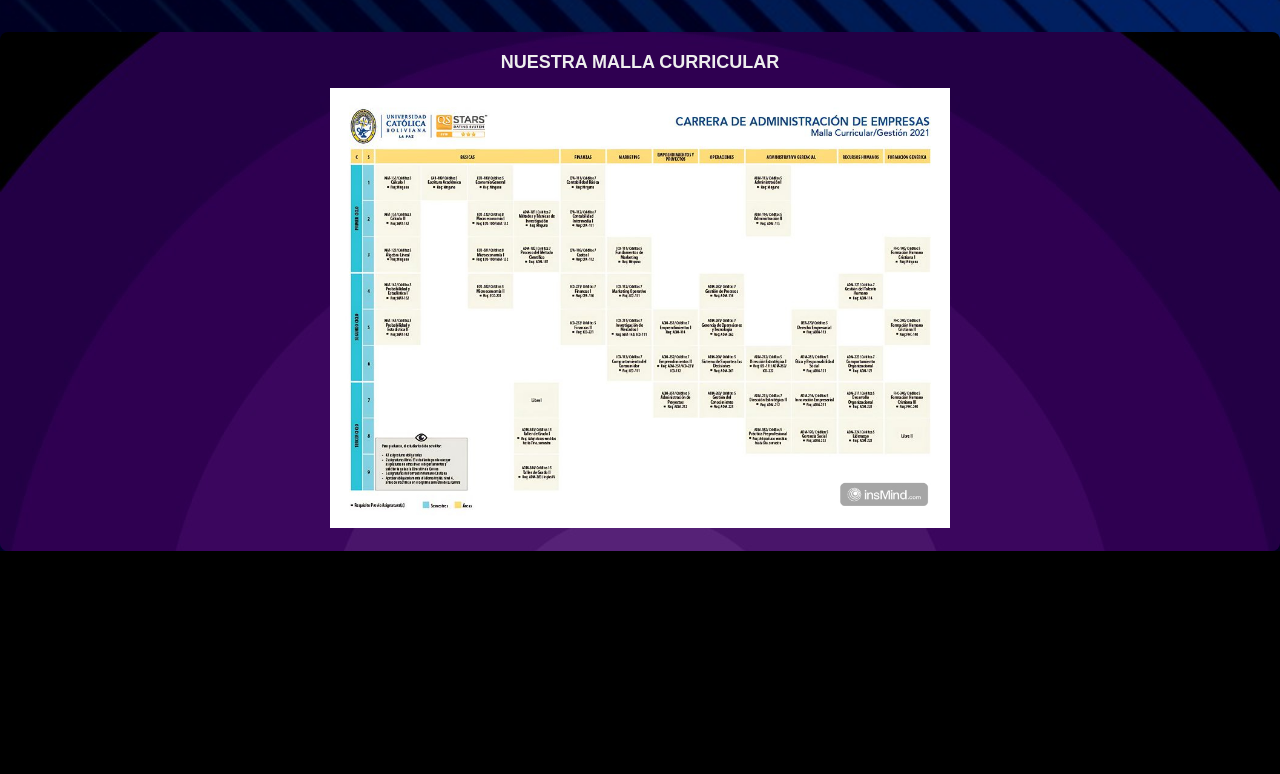
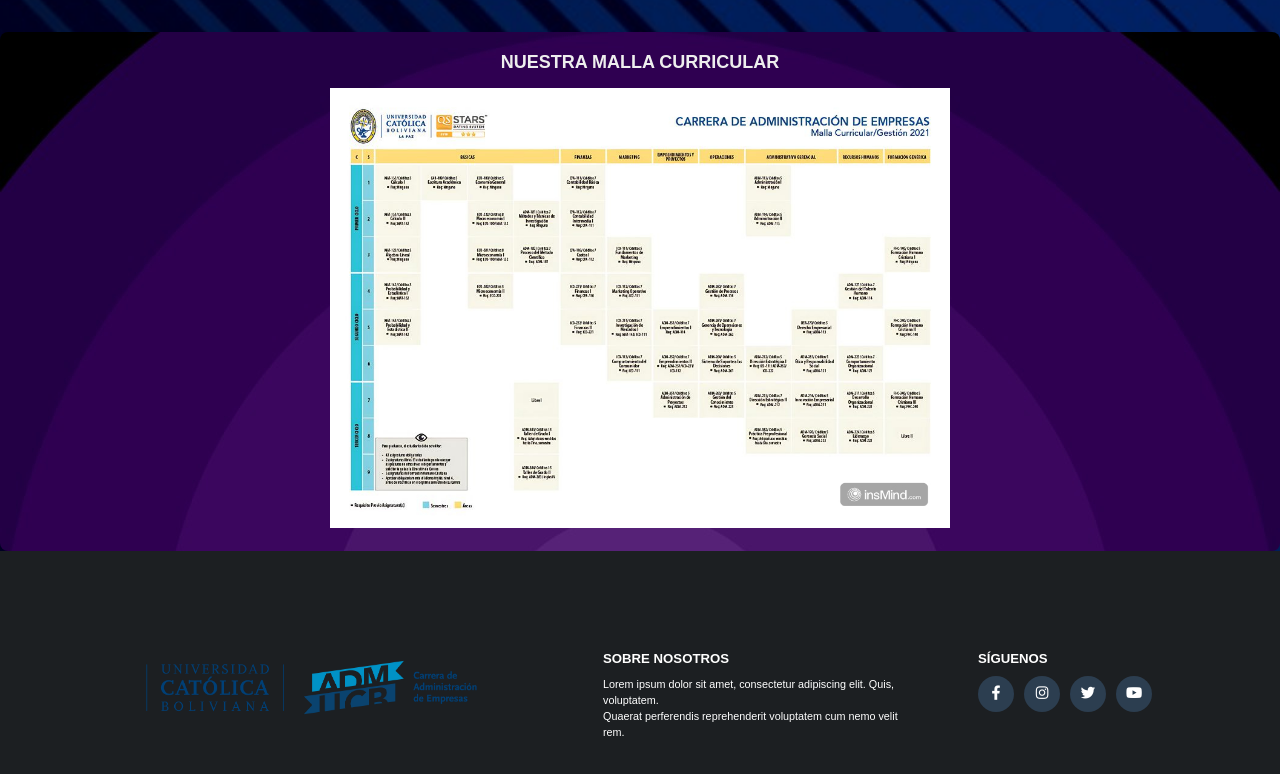
Before and after one commit to Talitos7/adm_ucb, a React (Create React App) app: page / in a window 1280 px wide. Shown: the part 1633-2407 px from the top of the page. Before the commit the page ends 2184 px from the top, so only its background shows below. Built offline with nearby package versions, Linux system fonts and the light colour scheme.

Commit message:
Agregado de footer a pagina de invitado

```diff
--- a/src/App.css
+++ b/src/App.css
@@ -1,4 +1,5 @@
 @import url('https://fonts.googleapis.com/css2?family=Poppins:ital,wght@0,100;0,200;0,300;0,400;0,500;0,600;0,700;0,800;0,900;1,100;1,200;1,300;1,400;1,500;1,600;1,700;1,800;1,900&display=swap');
+@import url('https://cdnjs.cloudflare.com/ajax/libs/font-awesome/5.15.4/css/all.min.css');
 body{
     margin: 0;
     background-color: #000;
@@ -424,3 +425,79 @@
     height: auto;
     margin-top: 15px;
   }
+
+  .footer {
+    background-color: #1c1f22;
+    color: #ffffff;
+    padding: 100px 0;
+    display: flex;
+    justify-content: center;
+    align-items: center;
+  }
+
+  .footer-content {
+    display: flex;
+    justify-content: space-between;
+    width: 80%;
+    max-width: 1200px;
+  }
+
+  .footer-logo {
+    display: flex;
+    flex-direction: column;
+    align-items: flex-start;
+  }
+
+  .footer-logo img {
+    width: 400px;
+    margin-bottom: 10px;
+  }
+
+  .footer-logo p {
+    font-size: 0.9em;
+    margin-top: 5px;
+  }
+
+  .footer-about {
+    max-width: 300px;
+  }
+
+  .footer-about h3,
+  .footer-social h3 {
+    font-size: 1.1em;
+    margin-bottom: 10px;
+  }
+
+  .footer-about p {
+    font-size: 0.9em;
+    line-height: 1.5;
+  }
+
+  .footer-social {
+    display: flex;
+    flex-direction: column;
+    align-items: flex-start;
+  }
+
+  .social-icons {
+    display: flex;
+    gap: 10px;
+  }
+
+  .social-icons a {
+    color: #ffffff;
+    font-size: 1.2em;
+    text-decoration: none;
+    background-color: #2c3e50;
+    padding: 8px;
+    border-radius: 50%;
+    display: flex;
+    align-items: center;
+    justify-content: center;
+    width: 36px;
+    height: 36px;
+  }
+
+  .social-icons a:hover {
+    background-color: #4b6584; /* Color al pasar el ratón */
+  }
--- a/src/App.js
+++ b/src/App.js
@@ -1,4 +1,5 @@
 import React, { useState } from "react";
+import logoADM from './assets/ADMLogo.png'; // Asegúrate de que la ruta sea correcta
 import image1 from './assets/back1.jpeg';
 import image2 from './assets/back2.jpeg';
 import image3 from './assets/back5.jpeg';
@@ -105,6 +106,29 @@
           <h2>NUESTRA MALLA CURRICULAR</h2>
           <img src={mallaADM} alt="Malla Curricular" className="malla-image" /> {/* Imagen de la malla */}
         </div>
+        <div className="section" id="footer">
+          <footer className="footer">
+            <div className="footer-content">
+              <div className="footer-logo">
+                <img src={logoADM} alt="Logo" /> {/* Cambia logo.png al logo que desees */}
+              </div>
+              <div className="footer-about">
+                <h3>SOBRE NOSOTROS</h3>
+                <p>Lorem ipsum dolor sit amet, consectetur adipiscing elit. Quis, voluptatem.</p>
+                <p>Quaerat perferendis reprehenderit voluptatem cum nemo velit rem.</p>
+              </div>
+              <div className="footer-social">
+                <h3>SÍGUENOS</h3>
+                <div className="social-icons">
+                  <a href="#"><i className="fab fa-facebook-f"></i></a>
+                  <a href="#"><i className="fab fa-instagram"></i></a>
+                  <a href="#"><i className="fab fa-twitter"></i></a>
+                  <a href="#"><i className="fab fa-youtube"></i></a>
+                </div>
+              </div>
+            </div>
+          </footer>
+        </div>
         <div className="section" id="iniciar-sesion">
           {currentSection === 'iniciar-sesion' && (
             <>
```
